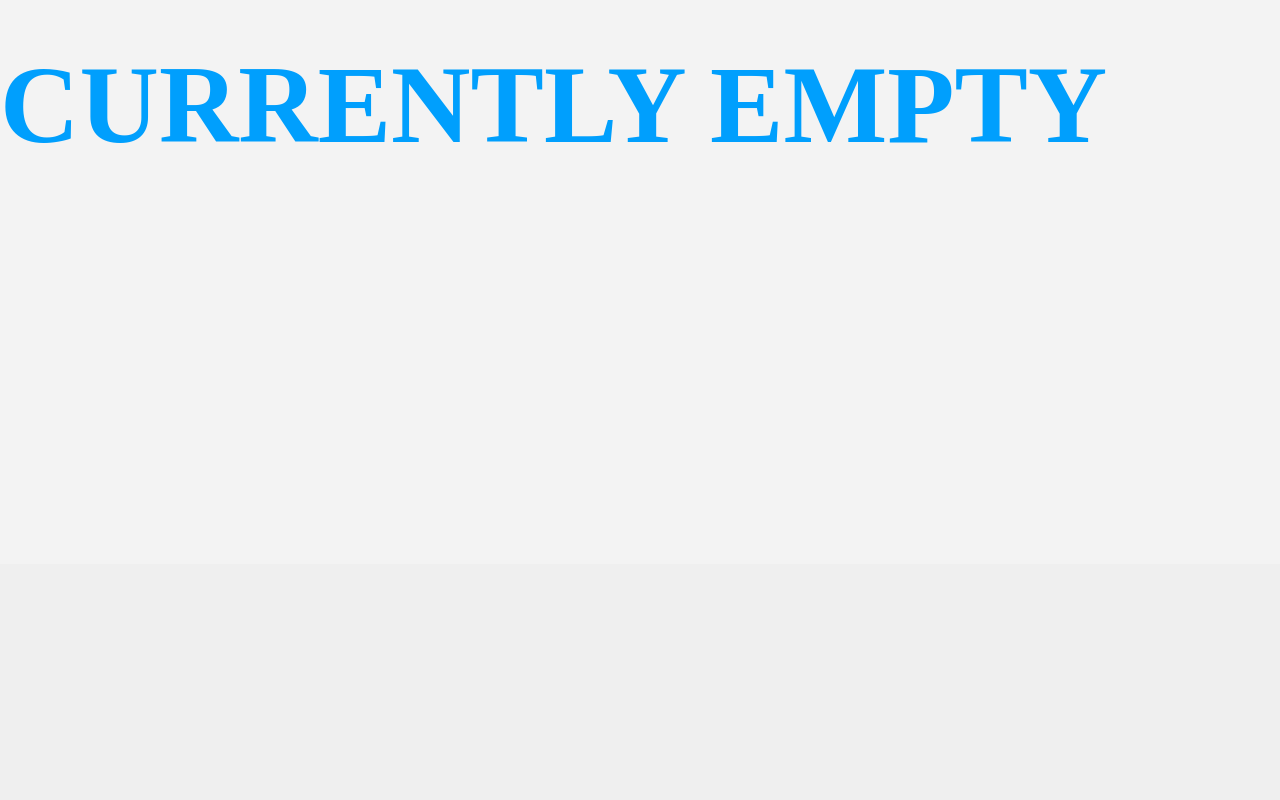
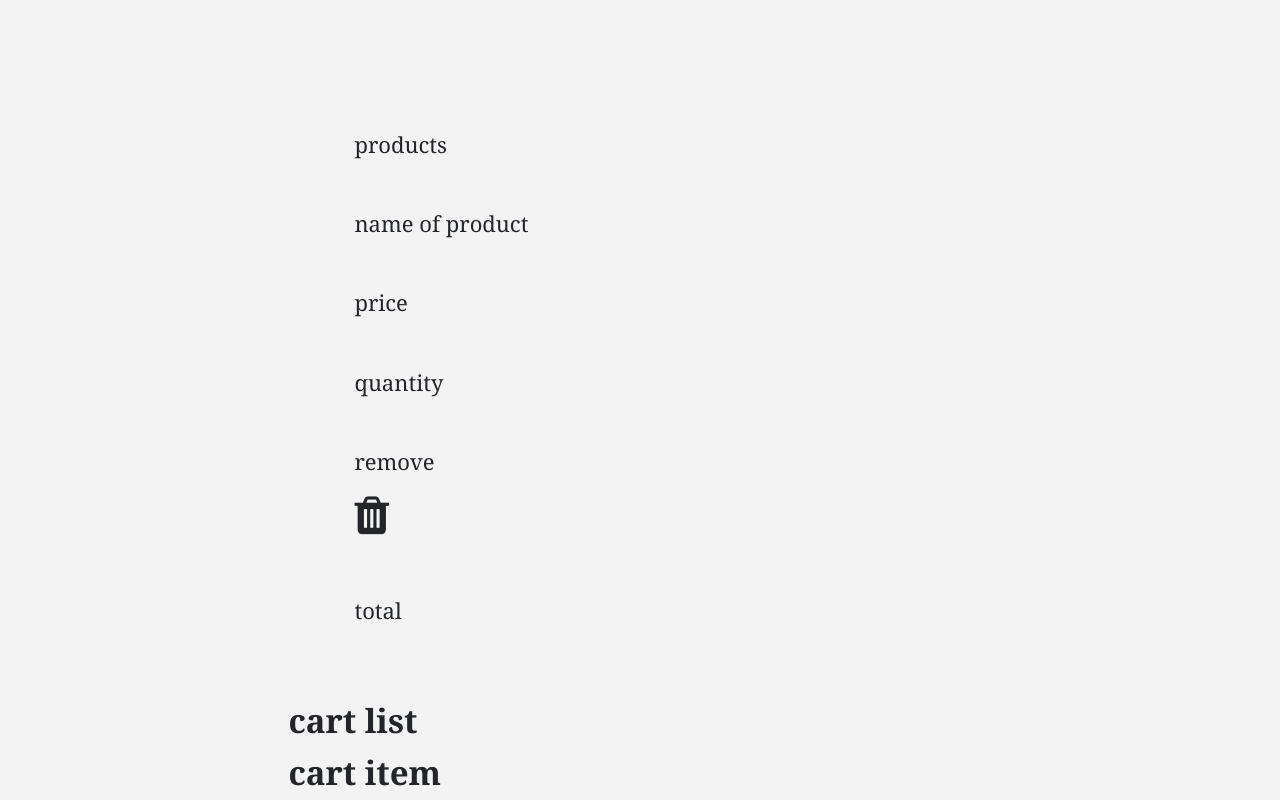
Before and after one commit to Jogata/SoftUni-React-Project, a React (Vite) app in the folder client/: page /cart in a window 1280 px wide. Shown: the part 236-1036 px from the top of the page. Before the commit the page ends 800 px from the top, so only its background shows below. Built offline with nearby package versions, Linux system fonts and the light colour scheme; a web font is replaced by a local one.

Commit message:
set up cart list component

```diff
--- a/client/src/components/phone-e-commerce/Cart/Cart.jsx
+++ b/client/src/components/phone-e-commerce/Cart/Cart.jsx
@@ -1,11 +1,12 @@
 import { ProductConsumer } from "../Context";
 import { Title } from "../Title";
 import { CartColums } from "./CartColumns";
+import { CartList } from "./CartList";
 import { EmptyCart } from "./EmptyCart";
 
 export function Cart() {
     return (
-        <section className="cart-container">
+        <section className="cart-component">
             <ProductConsumer>
                 {ctx => {
                     const { cart } = ctx;
@@ -14,6 +15,7 @@ export function Cart() {
                             <>
                                 <Title name={"Your"} title={"Cart"} />
                                 <CartColums />
+                                <CartList ctx={ctx} />
                             </>
                         )
                     } else {
--- /dev/null
+++ b/client/src/components/phone-e-commerce/Cart/CartItem.jsx
@@ -0,0 +1,7 @@
+export function CartItem() {
+    return (
+        <>
+            <h2>cart item</h2>
+        </>
+    )
+}
--- /dev/null
+++ b/client/src/components/phone-e-commerce/Cart/CartList.jsx
@@ -0,0 +1,10 @@
+import { CartItem } from "./CartItem";
+
+export function CartList() {
+    return (
+        <>
+            <h2>cart list</h2>
+            <CartItem />
+        </>
+    )
+}
--- a/client/src/components/phone-e-commerce/Context.jsx
+++ b/client/src/components/phone-e-commerce/Context.jsx
@@ -8,7 +8,8 @@ class ProductProvider extends Component {
     state = {
         products: [],
         detailProduct: detailProduct,
-        cart: [],
+        // cart: [],
+        cart: storeProducts,
         isModalOpen: false,
         modalProduct: detailProduct,
         total: 0,
```
